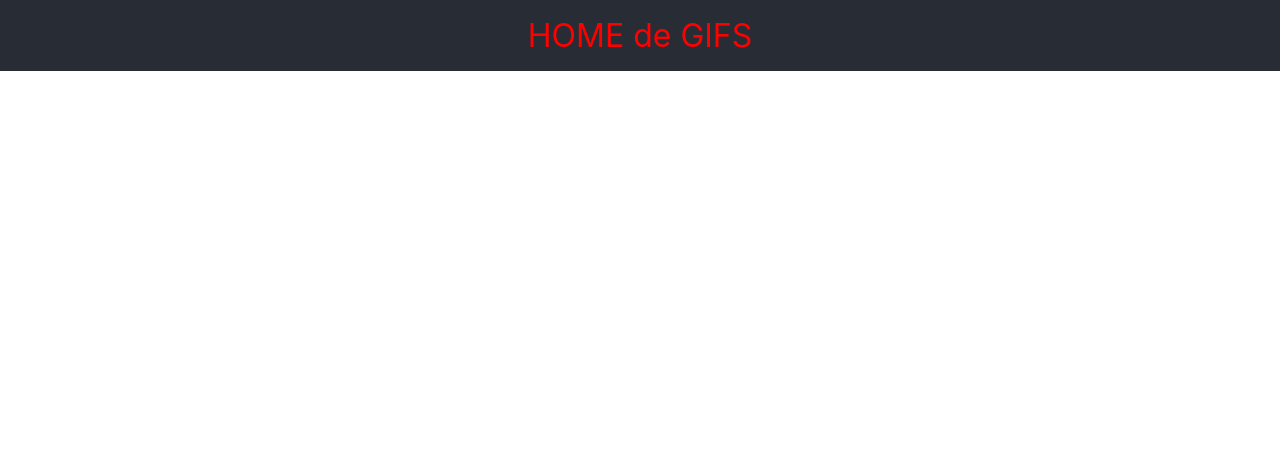
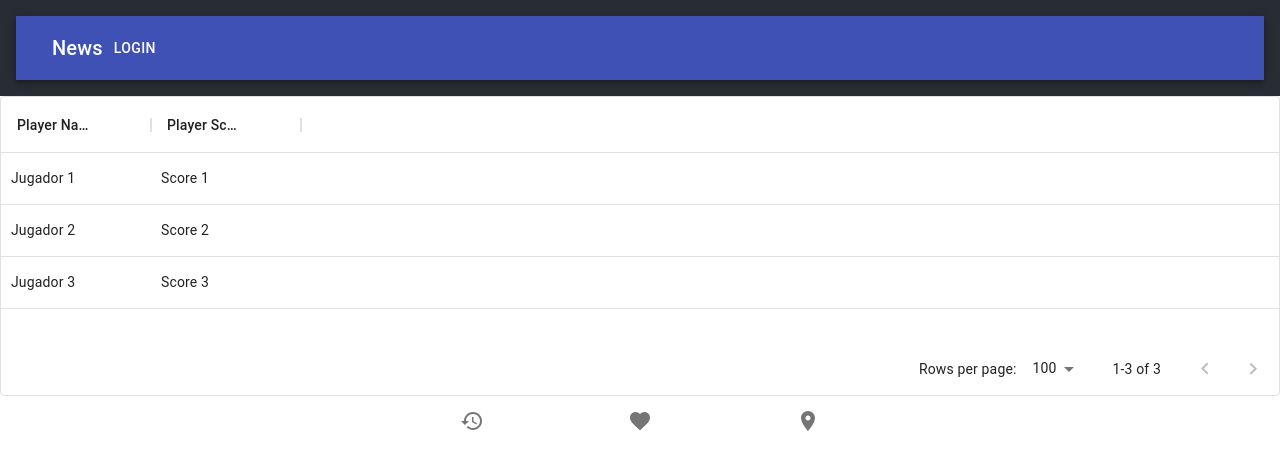
Before and after one commit to facuchaves/react, a React (Create React App) app: page /players in a window 1280 px wide. Shown: the top 470 px of the page. Built offline with nearby package versions, Linux system fonts and the light colour scheme.

Commit message:
Agrego header y footer

```diff
--- a/package.json
+++ b/package.json
@@ -3,12 +3,16 @@
   "version": "0.1.0",
   "private": true,
   "dependencies": {
+    "@material-ui/core": "^4.11.3",
+    "@material-ui/data-grid": "^4.0.0-alpha.25",
+    "@material-ui/icons": "^4.11.2",
     "@testing-library/jest-dom": "^5.11.4",
     "@testing-library/react": "^11.1.0",
     "@testing-library/user-event": "^12.1.10",
     "intersection-observer": "^0.12.0",
     "just-debounce-it": "^1.1.0",
     "react": "^17.0.1",
+    "react-bootstrap": "^1.5.2",
     "react-dom": "^17.0.1",
     "react-redux": "^7.2.3",
     "react-scripts": "4.0.2",
--- a/src/App.js
+++ b/src/App.js
@@ -4,8 +4,13 @@ import { Link, Route } from "wouter";
 import { Home } from "./pages/Home";
 import { GifInfoPage } from "./pages/GifInfoPage";
 import { ListOfGifsPage } from "./pages/ListOfGifsPage";
+import { PlayersPage } from "./pages/playersPage";
 import StaticContex from "./context/StaticContex";
 import { GifsContextProvider } from "./context/GifsContext";
+import { AppBar , Toolbar , IconButton , Typography, Button , BottomNavigation , BottomNavigationAction } from '@material-ui/core';
+import RestoreIcon from '@material-ui/icons/Restore';
+import FavoriteIcon from '@material-ui/icons/Favorite';
+import LocationOnIcon from '@material-ui/icons/LocationOn';
 
 function App() {
   return (
@@ -19,7 +24,18 @@ function App() {
     >
       <div className="App">
         <section className="App-content">
-          <Link to="/">HOME de GIFS</Link>
+          <AppBar position="static">
+            <Toolbar>
+              <IconButton edge="start" color="inherit" aria-label="menu">
+              </IconButton>
+              <Typography variant="h6" >
+                News
+              </Typography>
+              <Button color="inherit">Login</Button>
+            </Toolbar>
+          </AppBar>
+        </section>
+        <section className="">
 
           {/* objeto de static context creado para usar las variables globales en toda la app
               tener en cuenta que tiene que "envolver" los componentes donde voy a querer consumirlo
@@ -34,9 +50,22 @@ function App() {
               path="/gif/:keyWordInput/:rating?"
             />
 
+            <Route
+              component={PlayersPage}
+              path="/players"
+            />
+
             <Route component={GifInfoPage} path="/gif-info/:keyWordInput" />
           </GifsContextProvider>
         </section>
+        <section>
+          <BottomNavigation>
+            <BottomNavigationAction label="Recents" icon={<RestoreIcon />} />
+            <BottomNavigationAction label="Favorites" icon={<FavoriteIcon />} />
+            <BottomNavigationAction label="Nearby" icon={<LocationOnIcon />} />
+          </BottomNavigation>
+        </section>
+
       </div>
     </StaticContex.Provider>
   );
--- /dev/null
+++ b/src/pages/playersPage/index.js
@@ -0,0 +1,24 @@
+import React from "react";
+import { DataGrid, GridRowsProp, GridColDef } from '@material-ui/data-grid';
+
+export const PlayersPage = ({ props }) => {
+  //const { someAttributeFromProps } = props;
+
+  const rows/*: GridRowsProp*/ = [
+    { id: 1, playerNameCol: 'Jugador 1', playerScoreCol: 'Score 1' },
+    { id: 2, playerNameCol: 'Jugador 2', playerScoreCol: 'Score 2' },
+    { id: 3, playerNameCol: 'Jugador 3', playerScoreCol: 'Score 3' },
+  ];
+
+  const columns/*: GridColDef[]*/ = [
+    { field: 'playerNameCol', headerName: 'Player Name', width: 150 },
+    { field: 'playerScoreCol', headerName: 'Player Score', width: 150 },
+  ];
+
+  return (
+    <div style={{ height: 300, width: '100%' }}>
+      <DataGrid rows={rows} columns={columns} />
+    </div>
+  );
+
+};
```
Also changed, not shown: 1 other file (tests, documents, lock files or other folders).
